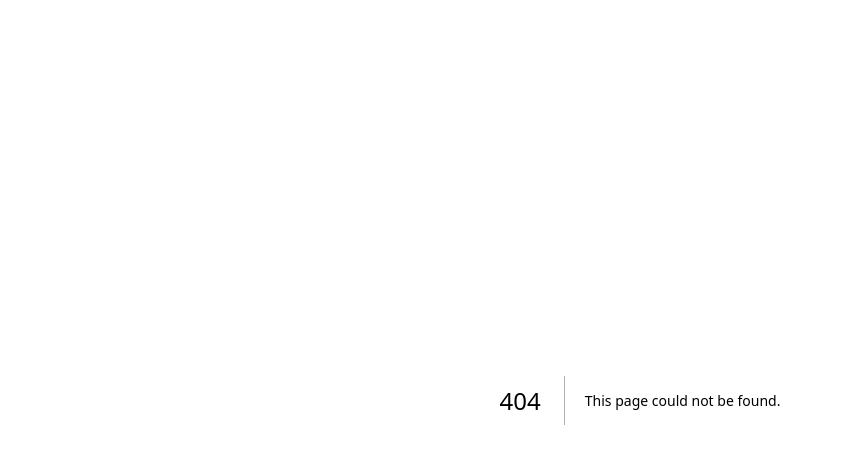
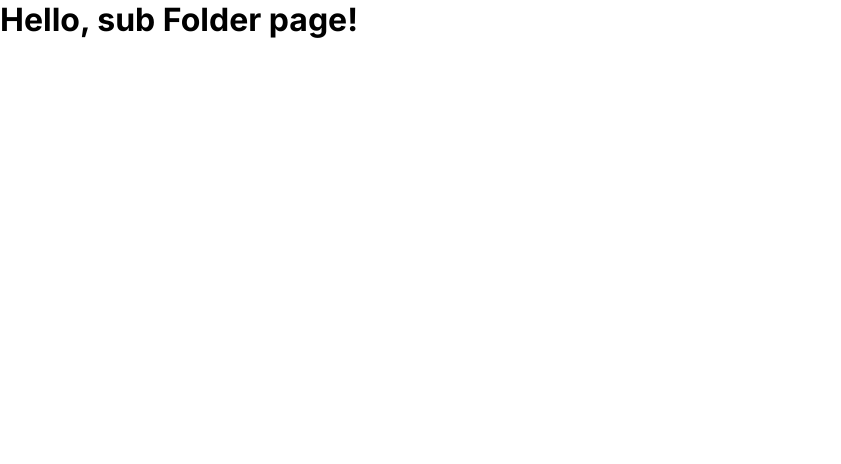
Before and after one commit to aabdulbost3/demo-next.js-education, a Next.js app in the folder apps/: page /subFolder in a window 1280 px wide. Before the commit this address had no page. Shown: the top 464 px of the page, without its empty margins (0-841 px from the left). Built offline with nearby package versions, Linux system fonts and the light colour scheme.

Commit message:
sub folder test sucsess

```diff
--- /dev/null
+++ b/apps/app/subFolder/page.js
@@ -0,0 +1,3 @@
+export default function SubFolder() {
+    return <h1>Hello, sub Folder page!</h1>
+  }
```
Also changed, not shown: apps/app/subFolder/test/page.js (added, +3 -0 lines).
